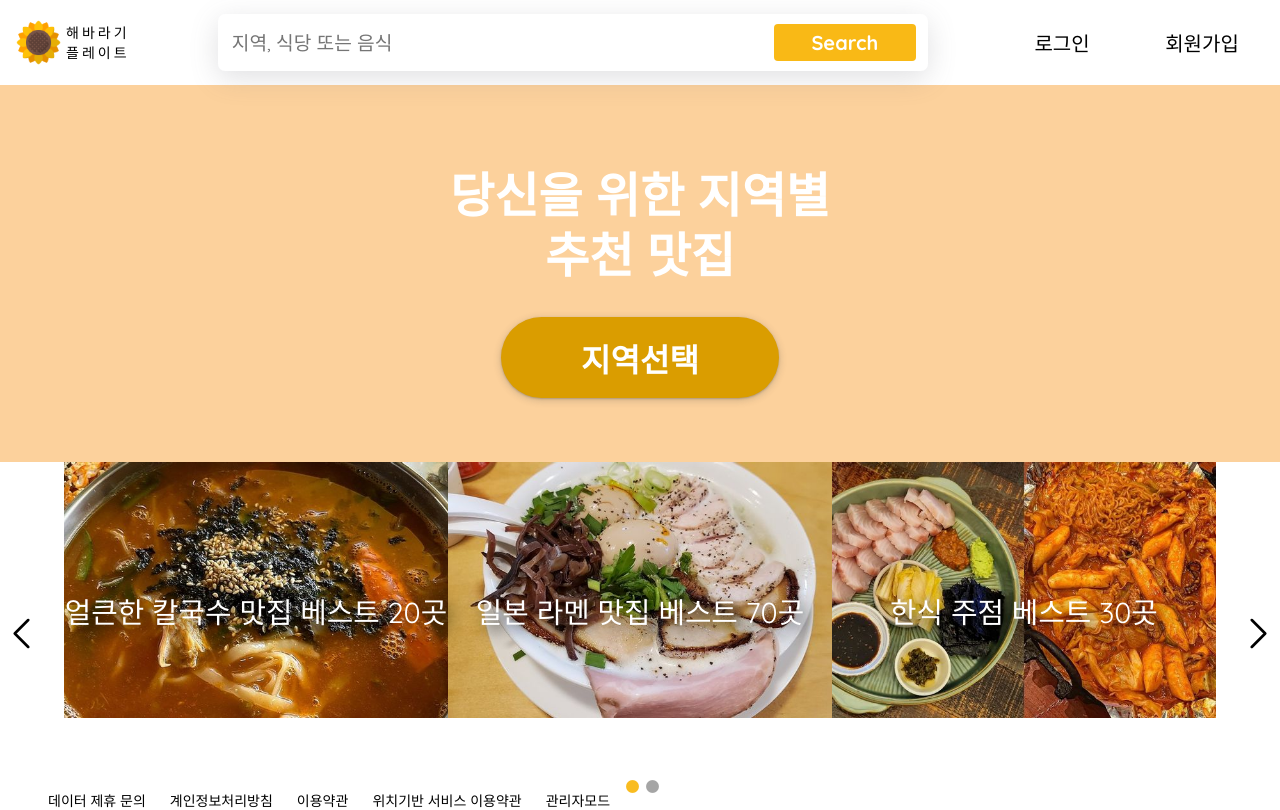
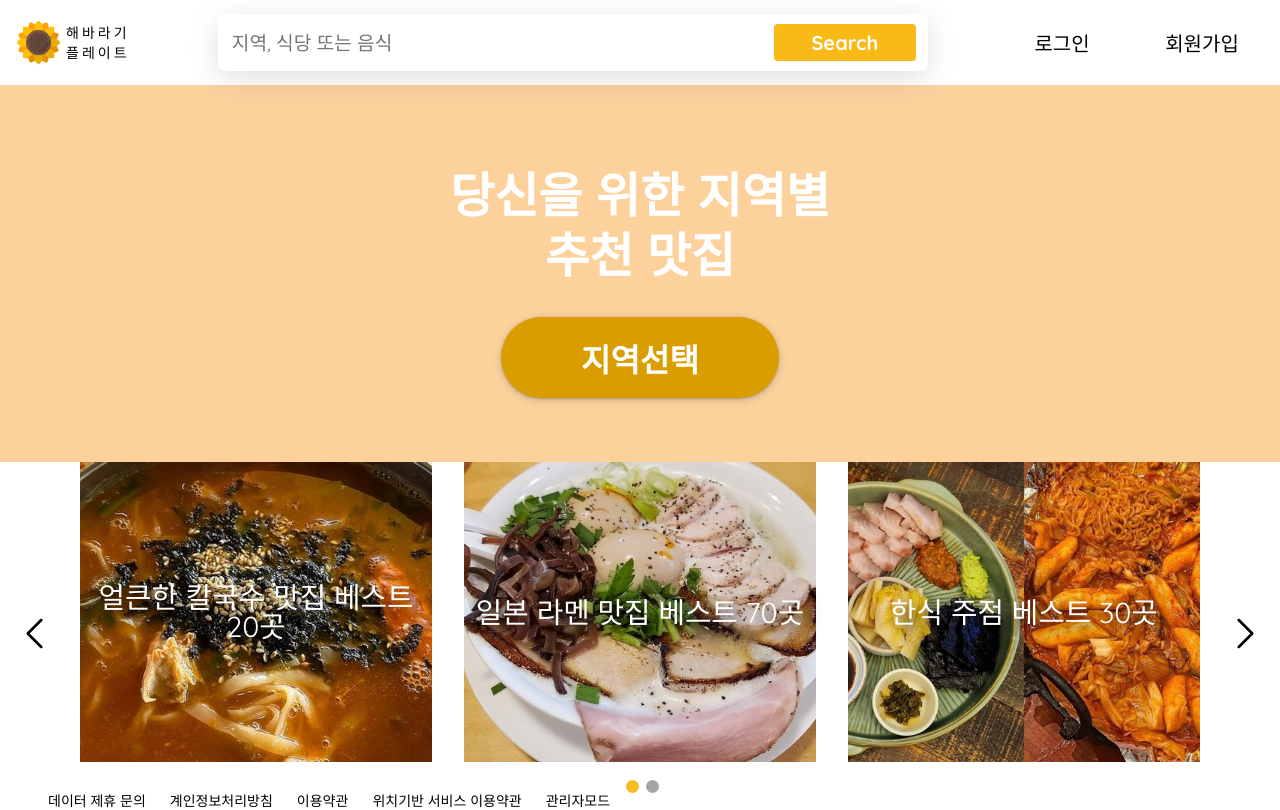
Before and after one commit to 20231016-3rd-project/front, a React (Vite) app: page / in a window 1280 px wide. Shown: the top 810 px of the page. Built offline with nearby package versions, Linux system fonts and the light colour scheme.

Commit message:
design: 캐러셀 css 수정

```diff
--- a/src/pages/main/Main.css
+++ b/src/pages/main/Main.css
@@ -1,6 +1,5 @@
-
-.select-region{
-    background-color: #FCD19C;
+.select-region {
+  background-color: #fcd19c;
   color: white;
   display: flex;
   flex-direction: column;
@@ -11,8 +10,8 @@
   padding-top: 5rem;
   line-height: 60px;
 }
-.select-btn{
-    background-color: #DA9D00;
+.select-btn {
+  background-color: #da9d00;
   color: white;
   font-size: 32px;
   font-weight: 600;
@@ -20,7 +19,8 @@
   border-radius: 68px;
   padding: 1.1rem 5rem;
   margin: 2rem 0 4rem 0;
-    box-shadow: rgba(60, 64, 67, 0.3) 0px 1px 2px 0px, rgba(60, 64, 67, 0.15) 0px 2px 6px 2px;
+  box-shadow: rgba(60, 64, 67, 0.3) 0px 1px 2px 0px,
+    rgba(60, 64, 67, 0.15) 0px 2px 6px 2px;
   cursor: pointer;
 }
 
@@ -29,54 +29,54 @@
   display: flex !important;
   justify-content: center;
 }
-.imgdiv{
-    width: 540px;
-    height: 300px;
+.imgdiv {
+  width: 100%;
+  height: 18.75rem;
+  margin: 0 1rem;
 }
 .data-img {
-
   object-fit: cover;
 }
 .data-text {
-    width: 100%;
-    text-align: center  ;
+  width: 90%;
+  text-align: center;
   position: absolute;
   top: 50%;
   left: 50%;
   transform: translate(-50%, -50%);
   font-size: 1.8rem;
   color: white;
-    text-shadow: 6px 6px 16px rgba(0,0,0,0.9);
+  text-shadow: 6px 6px 16px rgba(0, 0, 0, 0.9);
   z-index: 10;
 }
 
-.carousel{
+.carousel {
   display: flex;
   justify-content: center;
   position: relative;
   width: 100%;
   height: 300px;
 }
-.arrow-div{
+.arrow-div {
   display: flex;
 }
 .prev {
   height: 43px;
   position: absolute;
   top: 50%;
-    left: 0;
+  left: 1%;
 }
 .next {
   height: 43px;
   position: absolute;
   top: 50%;
-    right: 0;
+  right: 1%;
 }
-.arrow-left{
+.arrow-left {
   height: 43px;
   cursor: pointer;
 }
-.arrow-right{
+.arrow-right {
   height: 43px;
   cursor: pointer;
 }
--- a/src/pages/main/Main.tsx
+++ b/src/pages/main/Main.tsx
@@ -19,7 +19,7 @@ const Main = () => {
     dots: true,
     arrows: false,
     autoplay: false,
-    infinite: false,
+    infinite: true,
     speed: 500,
     slidesToShow: 3,
     slidesToScroll: 3,
@@ -55,7 +55,7 @@ const Main = () => {
         <p>추천 맛집</p>
         <button className="select-btn">지역선택</button>
       </div>
-      <div className='carousel'>
+      <div className="carousel">
         <ProductImg>
           <Slider {...settings} ref={slickRef}>
             {data.map(renderImgs)}
@@ -92,7 +92,7 @@ const ProductImg = styled.div`
 
   .slick-slide img {
     width: 100%;
-    height: 100 %;
+    height: 100%;
   }
 
   .slick-dots {
```
Lines whose indentation alone changed are shown as unchanged.
